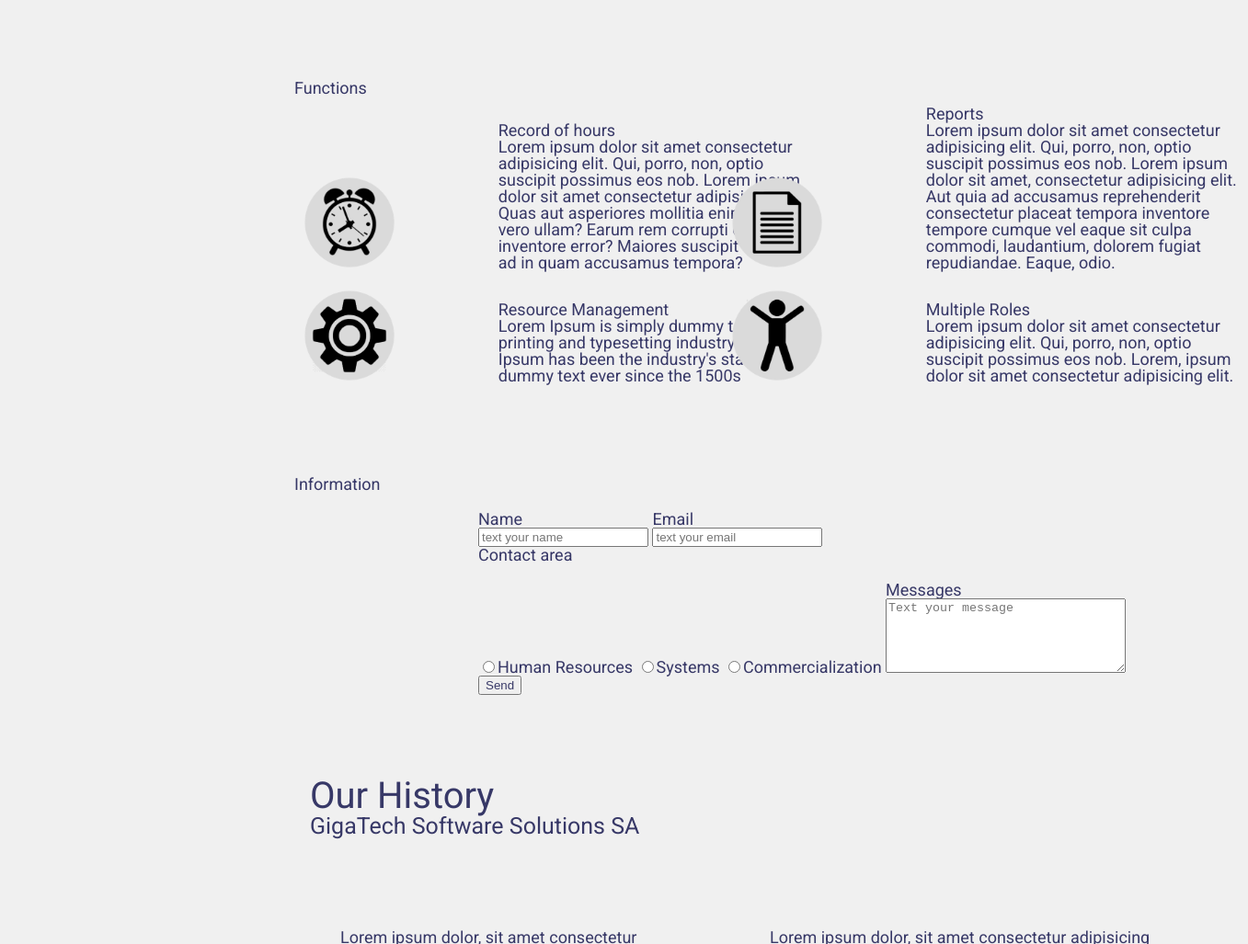
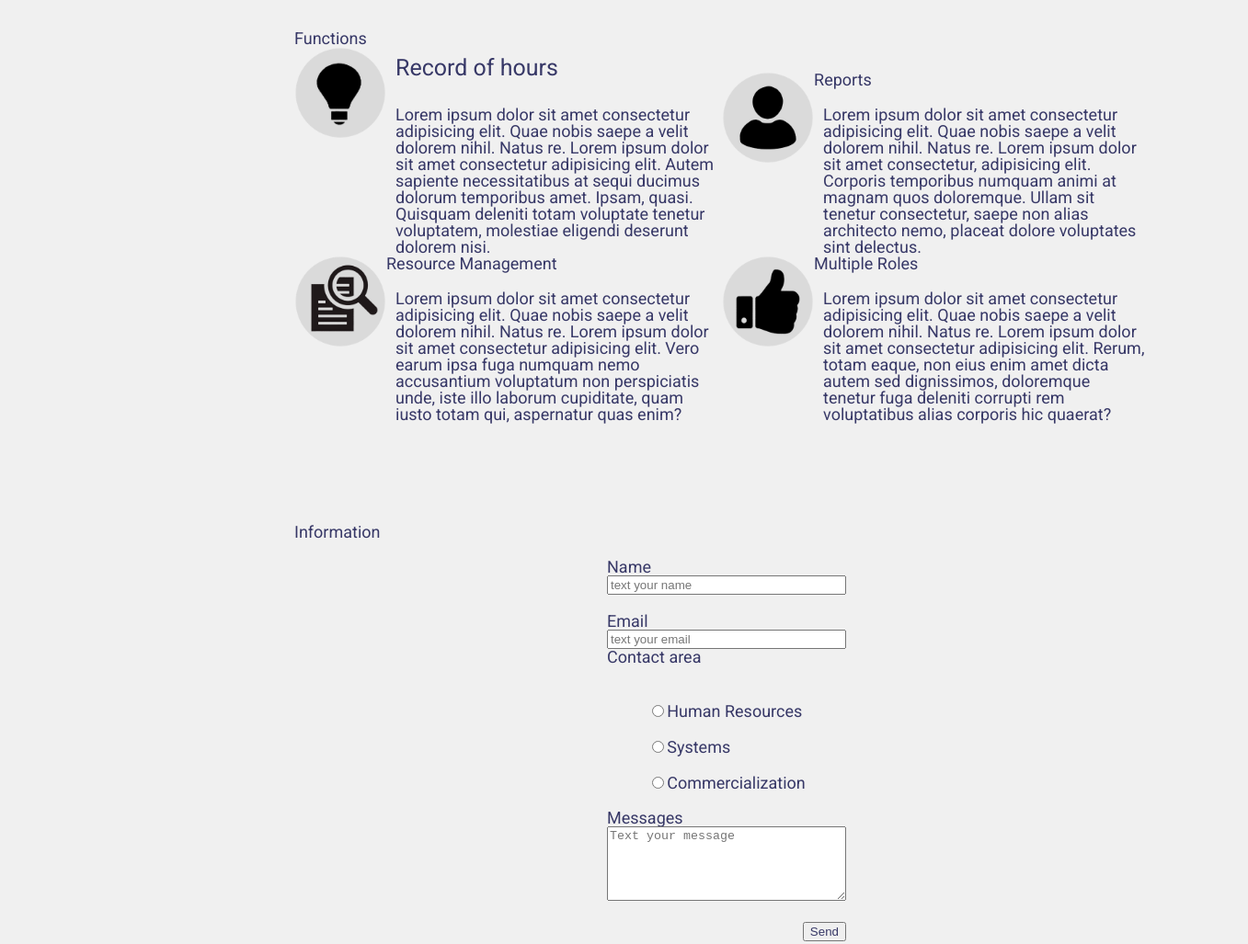
Before and after one commit to GimenaBistolfi/BaSP-A2022-Etapa-1, a plain HTML site: page Semana 02/index.html in a window 1280 px wide. Shown: the part 1180-2207 px from the top of the page at 92% size, 1357 px wide, since content can reach past the window. Drawn offline with Linux system fonts and the light colour scheme.

Commit message:
BaSP-W02 Last changes in css

```diff
--- a/Semana 02/css/styles.css
+++ b/Semana 02/css/styles.css
@@ -105,6 +105,12 @@ aside div {
 .menu-sidebar div {
   padding-top: 30px;
 }
+.margin{
+  margin-top: 100px;
+}
+.border-bottom{
+  border-bottom: #373867 2px solid;
+}
 
 main {
   margin-top: 70px;
@@ -126,6 +132,17 @@ section div,
 .about-trackgenix img,
 .functions img {
   width: 100px;
+  float: left;
+}
+.about-trackgenix p,
+.functions p {
+ margin-left: 110px;
+ margin-top: 20px;
+ margin-bottom: 20px;
+}
+
+.title-r {
+  font-size: 25px;
 }
 
 .home-info {
@@ -188,19 +205,33 @@ section {
   width: 49%;
 }
 
+.long-bar {
+  width: 100%;
+}
+textarea {
+  width: 100%;
+}
+.contact-area {
+  width: max-content;
+  margin: auto;
+}
 .name-email label {
   text-align: center;
 }
 form div {
   padding-top: 20px;
+  display: block;
 }
 form label{
   display: block;
 }
 form{
-  margin-left: 200px;
+ margin: auto;
+  width: 260px;
 }
-
+.send {
+  float: right;
+}
 .our-history div{
   float: right;
   width: 45%;
--- a/Semana 02/index.html
+++ b/Semana 02/index.html
@@ -57,7 +57,7 @@
       <input type="text" placeholder="search" required>
     </div>
     <div class="menu">
-      <div>
+      <div class="border-bottom">
         <a href="#">Menu</a>
       </div>
       <div>
@@ -78,8 +78,8 @@
       </div>
     </div>
     <div>
-      <div>
-        <p>Get in Touch</p>
+      <div class="border-bottom">
+        <p class="margin">Get in Touch</p>
       </div>
       <div>
         <i class="fa-solid fa-envelope"></i>
@@ -112,6 +112,8 @@
         <img src="./assets/img/imagen.png" alt="Trackgenix image" />
       </div>
     </section>
+
+
 
 
 
@@ -181,9 +183,76 @@
       </div>
     </section>
 
+    <section class="functions">
+      <h2>Functions</h2>
+      <div class="width-49">
+        <article>
+          <div class="record-of-hours">
+            <img src="./assets/img/light-bulb.png" alt="Icon Light bulb"/>
+            <div class="title-r">
+              <h3>Record of hours<h3>
+            </div>
+
+                <p>
+                  Lorem ipsum dolor sit amet consectetur adipisicing elit. Quae nobis saepe a velit dolorem nihil.
+                  Natus re. Lorem ipsum dolor sit amet consectetur adipisicing elit. Autem sapiente necessitatibus
+                  at sequi ducimus dolorum temporibus amet. Ipsam, quasi. Quisquam deleniti totam voluptate
+                  tenetur voluptatem, molestiae eligendi deserunt dolorem nisi.
+                </p>
+          </div>
+        </article>
+      </div>
+      <div class="width-49">
+        <article>
+          <div class="reports">
+            <img src="./assets/img/user.png" alt="Icon user"/>
+            <h3>Reports<h3>
+                <p>
+                  Lorem ipsum dolor sit amet consectetur adipisicing elit. Quae nobis saepe a velit dolorem nihil.
+                  Natus re. Lorem ipsum dolor sit amet consectetur, adipisicing elit. Corporis temporibus numquam
+                  animi at magnam quos doloremque. Ullam sit tenetur consectetur, saepe non alias architecto nemo,
+                  placeat dolore voluptates sint delectus.
+                </p>
+          </div>
+        </article>
+      </div>
 
 
-    <section class="functions">
+      <div class="width-49">
+        <article>
+          <div class="Resource">
+            <img src="./assets/img/shhet-search.png" alt="Icon Sheet search"/>
+            <h3>Resource Management</h3>
+            <p>
+              Lorem ipsum dolor sit amet consectetur adipisicing elit. Quae nobis saepe a velit dolorem nihil.
+              Natus re. Lorem ipsum dolor sit amet consectetur adipisicing elit. Vero earum ipsa fuga numquam
+              nemo accusantium voluptatum non perspiciatis unde, iste illo laborum cupiditate, quam iusto
+              totam qui, aspernatur quas enim?
+            </p>
+          </div>
+        </article>
+      </div>
+      <div class="width-49">
+        <article>
+          <div class="multiple-roles">
+            <img src="./assets/img/hand.png" alt="Icon hand"/>
+
+            <h3>Multiple Roles</h3>
+            <p>
+              Lorem ipsum dolor sit amet consectetur adipisicing elit. Quae nobis saepe a velit dolorem nihil.
+              Natus re. Lorem ipsum dolor sit amet consectetur adipisicing elit. Rerum, totam eaque, non eius enim
+              amet dicta autem sed dignissimos, doloremque tenetur fuga deleniti corrupti rem voluptatibus alias
+              corporis hic quaerat?
+            </p>
+          </div>
+        </article>
+      </div>
+    </section>
+
+
+
+
+    <!-- <section class="functions">
         <h2>Functions</h2>
         <div class="width-49">
         <article>
@@ -265,7 +334,7 @@
       </div>
 
 
-      </section>
+      </section> -->
 
 
 
@@ -297,7 +366,9 @@
             <label>Messages</label>
             <textarea name="" id="" cols="30" rows="5" placeholder="Text your message"></textarea>
           </div>
+          <div class="send">
           <input class="buttom" type="submit" value="Send" />
+        </div>
         </form>
     </section>
 
```
